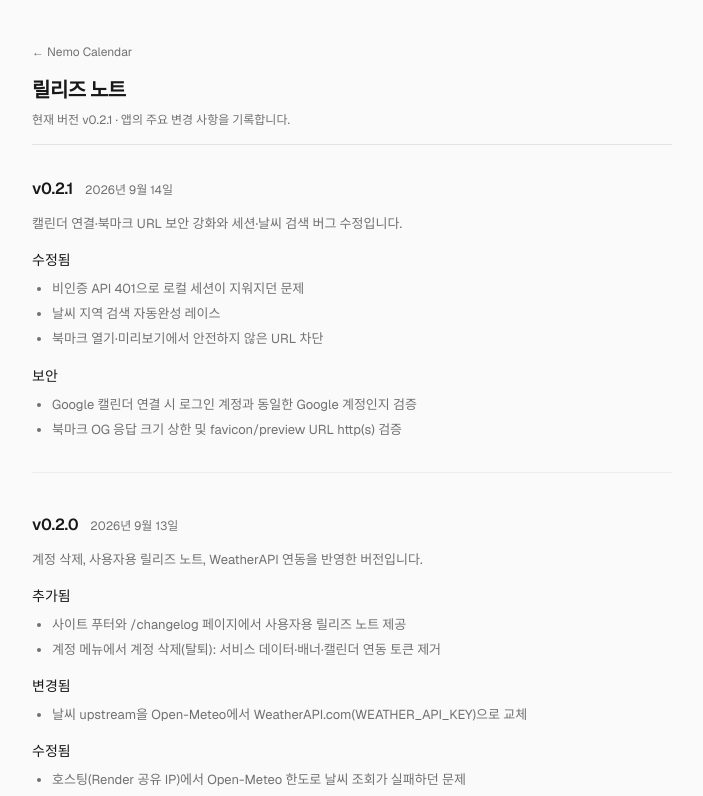
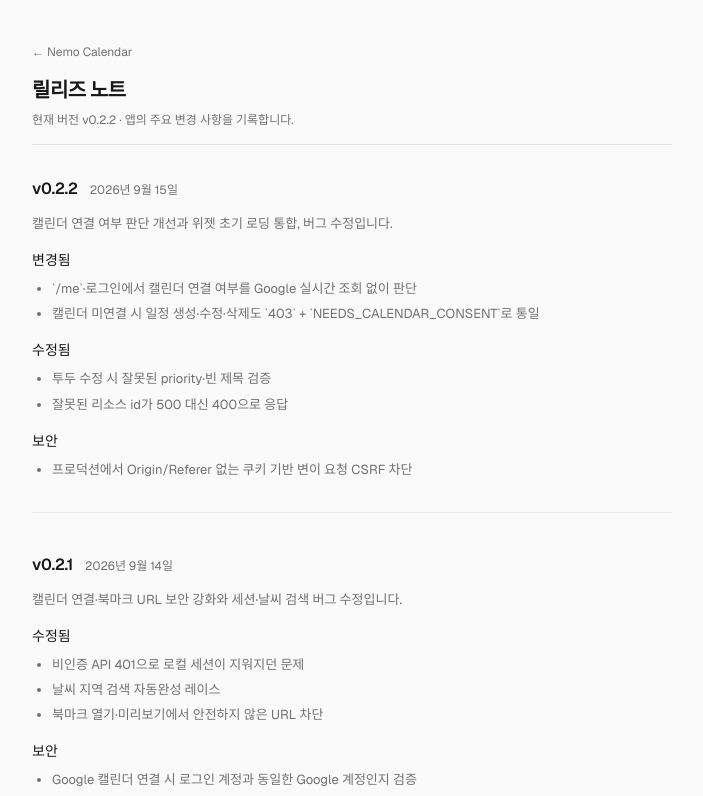
Before and after one commit to sonhyo0518/nemocalendar, a Next.js app: page /changelog in a window 1280 px wide. Shown: the top 796 px of the page, without its empty margins (288-991 px from the left). Built offline with nearby package versions, Linux system fonts and the light colour scheme; no server answers.

Commit message:
chore(release): v0.2.2

```diff
--- a/content/changelog.ts
+++ b/content/changelog.ts
@@ -16,6 +16,25 @@ export type ChangelogEntry = {
 
 /** Newest first. Keep in sync with frontend/CHANGELOG.md (released versions only). */
 export const CHANGELOG: ChangelogEntry[] = [
+  {
+    version: "0.2.2",
+    date: "2026-09-15",
+    summary:
+      "캘린더 연결 여부 판단 개선과 위젯 초기 로딩 통합, 버그 수정입니다.",
+    sections: {
+      changed: [
+        "`/me`·로그인에서 캘린더 연결 여부를 Google 실시간 조회 없이 판단",
+        "캘린더 미연결 시 일정 생성·수정·삭제도 `403` + `NEEDS_CALENDAR_CONSENT`로 통일",
+      ],
+      fixed: [
+        "투두 수정 시 잘못된 priority·빈 제목 검증",
+        "잘못된 리소스 id가 500 대신 400으로 응답",
+      ],
+      security: [
+        "프로덕션에서 Origin/Referer 없는 쿠키 기반 변이 요청 CSRF 차단",
+      ],
+    },
+  },
   {
     version: "0.2.1",
     date: "2026-09-14",
--- a/package.json
+++ b/package.json
@@ -1,6 +1,6 @@
 {
   "name": "my-project",
-  "version": "0.2.1",
+  "version": "0.2.2",
   "private": true,
   "scripts": {
     "dev": "next dev",
```
Also changed, not shown: 2 other files (tests, documents, lock files or other folders).
